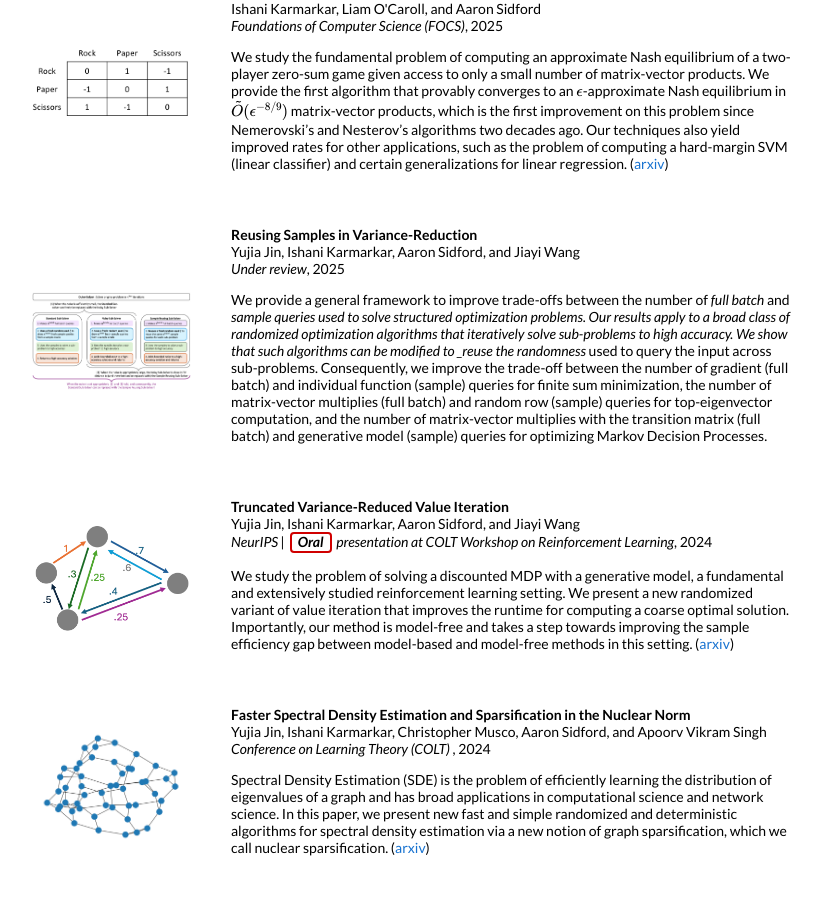
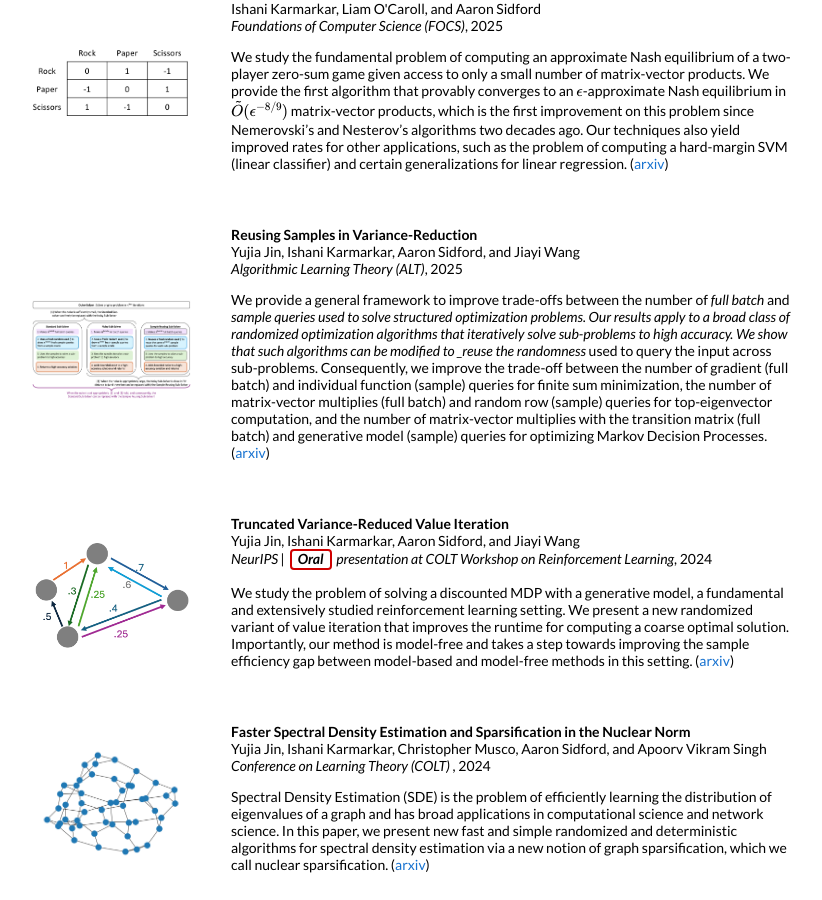
Before and after one commit to ishanikarmarkar/ishanikarmarkar.github.io, a Jekyll site: the page built from _posts/2025-10-01-sclb.markdown, in a window 1280 px wide and 900 px high, scrolled down 1321 px. Shown: the whole window, without its empty margins (229-1051 px from the left). Built offline with Jekyll 4.4.1, drawn with Linux system fonts in a browser that asks for light colours.

Commit message:
Updated posts

```diff
--- a/_posts/2025-06-01-ReusingSamples.markdown
+++ b/_posts/2025-06-01-ReusingSamples.markdown
@@ -5,8 +5,8 @@ image: images/reuse-samples.png
 date: 2025-7-01
 categories: research
 course: ""
-venue: "Under review"
+venue: "Algorithmic Learning Theory (ALT)"
 authors: "Yujia Jin, Ishani Karmarkar, Aaron Sidford, and Jiayi Wang"
 subtitle:
 ---
-We provide a general framework to improve trade-offs between the number of _full batch_ and _sample queries used to solve structured optimization problems. Our results apply to a broad class of randomized optimization algorithms that iteratively solve sub-problems to high accuracy. We show that such algorithms can be modified to _reuse the randomness_ used to query the input across sub-problems. Consequently, we improve the trade-off between the number of gradient (full batch) and individual function (sample) queries for finite sum minimization, the number of matrix-vector multiplies (full batch) and random row (sample) queries for top-eigenvector computation, and the number of matrix-vector multiplies with the transition matrix (full batch) and generative model (sample) queries for optimizing Markov Decision Processes.
+We provide a general framework to improve trade-offs between the number of _full batch_ and _sample queries used to solve structured optimization problems. Our results apply to a broad class of randomized optimization algorithms that iteratively solve sub-problems to high accuracy. We show that such algorithms can be modified to _reuse the randomness_ used to query the input across sub-problems. Consequently, we improve the trade-off between the number of gradient (full batch) and individual function (sample) queries for finite sum minimization, the number of matrix-vector multiplies (full batch) and random row (sample) queries for top-eigenvector computation, and the number of matrix-vector multiplies with the transition matrix (full batch) and generative model (sample) queries for optimizing Markov Decision Processes. (<a href="https://arxiv.org/abs/2509.02526">arxiv</a>)
```
